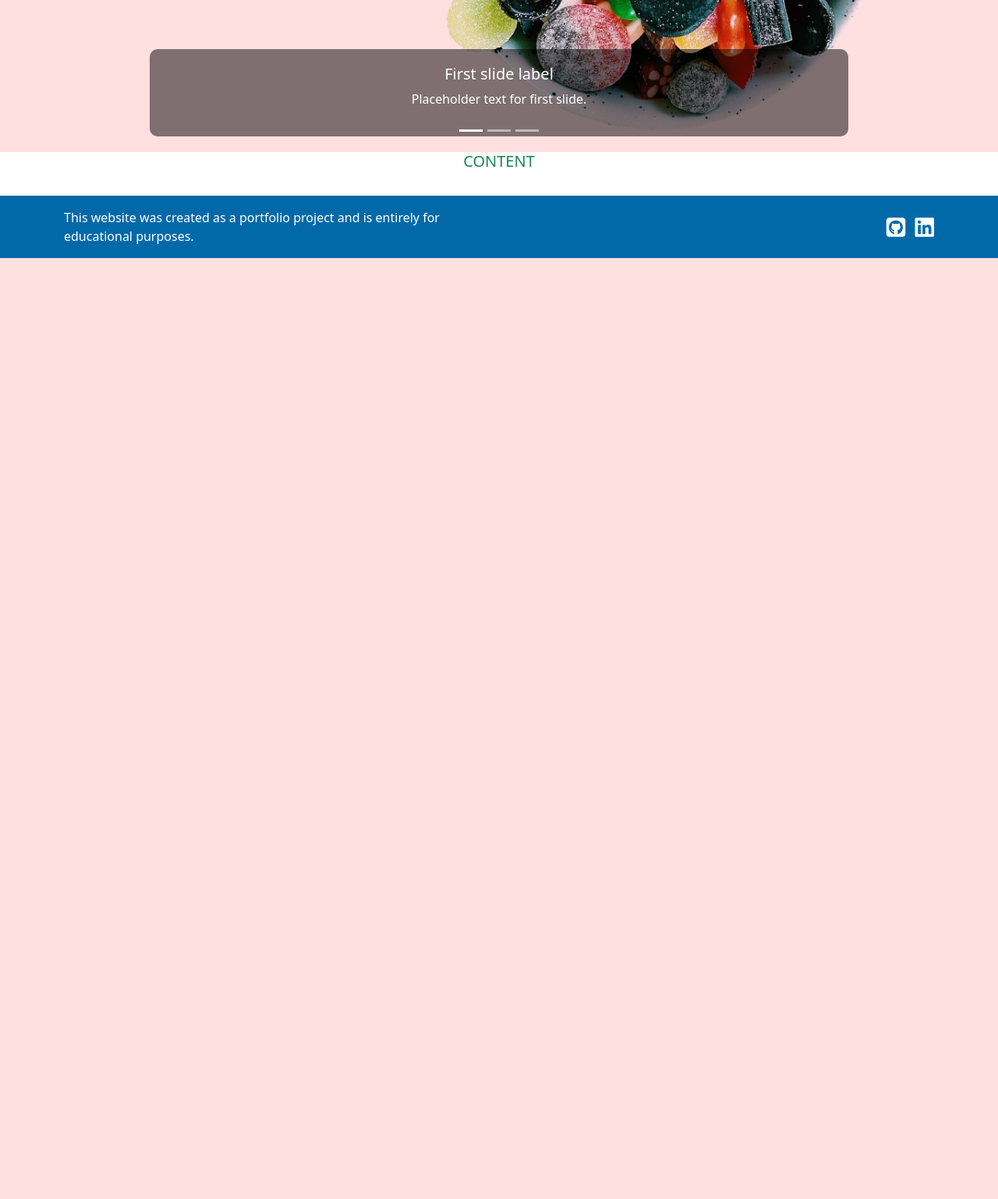
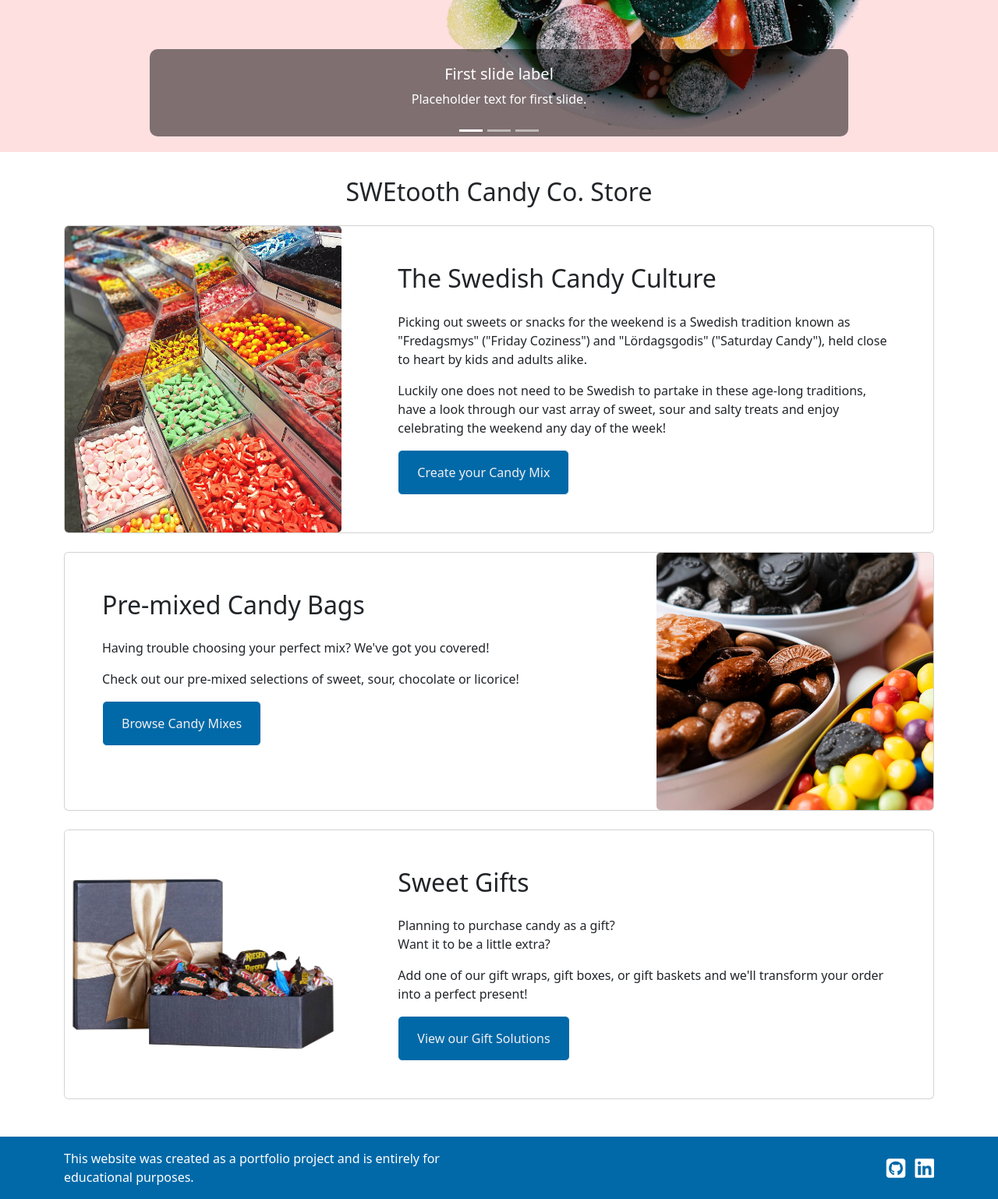
Before and after one commit to AndreeeasN/pp5-project, a Django app: page / in a window 1280 px wide. Shown: the part 555-2093 px from the top of the page at 78% size. Before the commit the page ends 886 px from the top, so only its background shows below. Run offline with Django 3.2, Linux system fonts and the light colour scheme; parts of the project's set-up code (start-up, migrations or seed data) failed here and were passed over; some libraries are stand-ins or nearby versions.

Commit message:
Add content to home template

```diff
--- a/home/templates/home/index.html
+++ b/home/templates/home/index.html
@@ -48,7 +48,82 @@
 {% endblock %}
 
 {% block content%}
-<h1 class="lead text-success text-center">CONTENT</h1>
+<div class="container mt-2">
+    <div class="row">
+        <h1 class="text-center my-4 lead fs-2">SWEtooth Candy Co. Store</h1>
+    </div>
+    <div class="row">
+        <div class="col">
+            <div class="card mb-4">
+                <div class="row d-flex flex-row">
+                    <div class="col-md-4">
+                        <img src="{% static 'images\swedish-candy-shop.jpg' %}" alt="Pick-n-mix" class="home-card-img img-fluid">
+                    </div>
+                    <div class="col-md-8">
+                        <div class="card-body py-4 px-2 p-sm-5">
+                            <h2 class="card-title mb-4">The Swedish Candy Culture</h5>
+                            <p class="card-text">
+                                Picking out sweets or snacks for the weekend is a Swedish tradition known as
+                                "Fredagsmys" ("Friday Coziness") and "Lördagsgodis" ("Saturday Candy"),
+                                held close to heart by kids and adults alike.
+                            </p>
+                            <p class="card-text">
+                                Luckily one does not need to be Swedish to partake in these age-long traditions,
+                                have a look through our vast array of sweet, sour and salty treats and enjoy
+                                celebrating the weekend any day of the week!
+                            </p>
+                            <a href="{% url 'products' %}?category=candy" class="btn btn-blue py-3 px-4 mt-auto">Create your Candy Mix</a>
+                        </div>
+                    </div>
+                </div>
+            </div>
+
+            <div class="card mb-4">
+                <div class="row d-flex flex-row-reverse">
+                    <div class="col-md-4">
+                        <img src="{% static 'images\swedish-candy-mixes.jpg' %}" alt="Pick-n-mix" class="home-card-img img-fluid">
+                    </div>
+                    <div class="col-md-8">
+                        <div class="card-body py-4 px-2 p-sm-5">
+                            <h2 class="card-title mb-4">Pre-mixed Candy Bags</h5>
+                            <p class="card-text">
+                                Having trouble choosing your perfect mix? We've got you covered!<br>
+                            </p>
+                            <p class="card-text">
+                                Check out our pre-mixed selections of sweet, sour, chocolate or licorice!
+                            </p>
+                            <a href="{% url 'products' %}?category=mixed-bags" class="btn btn-blue py-3 px-4">Browse Candy Mixes</a>
+                        </div>
+                    </div>
+                </div>
+            </div>
+
+            <div class="card mb-4">
+                <div class="row d-flex flex-row">
+                    <div class="col-md-4">
+                        <img src="{% static 'images\swedish-candy-box.jpg' %}" alt="Pick-n-mix" class="home-card-img img-fluid">
+                    </div>
+                    <div class="col-md-8">
+                        <div class="card-body py-4 px-2 p-sm-5">
+                            <h2 class="card-title mb-4">Sweet Gifts</h5>
+                            <p class="card-text">
+                                Planning to purchase candy as a gift?<br>
+                                Want it to be a little extra?
+                            </p>
+                            <p class="card-text">
+                                Add one of our gift wraps, gift boxes, or gift baskets and
+                                we'll transform your order into a perfect present!
+                            </p>
+                            <a href="{% url 'products' %}?category=gift-solutions" class="btn btn-blue py-3 px-4">View our Gift Solutions</a>
+                        </div>
+                    </div>
+                </div>
+            </div>
+
+        </div>
+    </div>
+</div>
+
 {% endblock %}
 
 {% block postloadjs %}
--- a/home/views.py
+++ b/home/views.py
@@ -1,4 +1,5 @@
 from django.shortcuts import render
+
 
 def index(request):
     """
--- a/static/css/style.css
+++ b/static/css/style.css
@@ -103,6 +103,17 @@ footer a:hover{
     border-radius: 10px;
 }
 
+/* Card images featured on home page */
+.home-card-img{
+    min-height: 100%;
+    max-height: 330px;
+    object-fit: cover;
+    width: 100%;
+    height: 100%;
+    overflow: hidden;
+    border-radius: 5px;
+}
+
 /* Offcanvas */
 .offcanvas-header{
     color: white;
```
Also changed, not shown: static/images/swedish-candy-box.jpg (added), static/images/swedish-candy-mixes.jpg (added), static/images/swedish-candy-shop.jpg (added).
